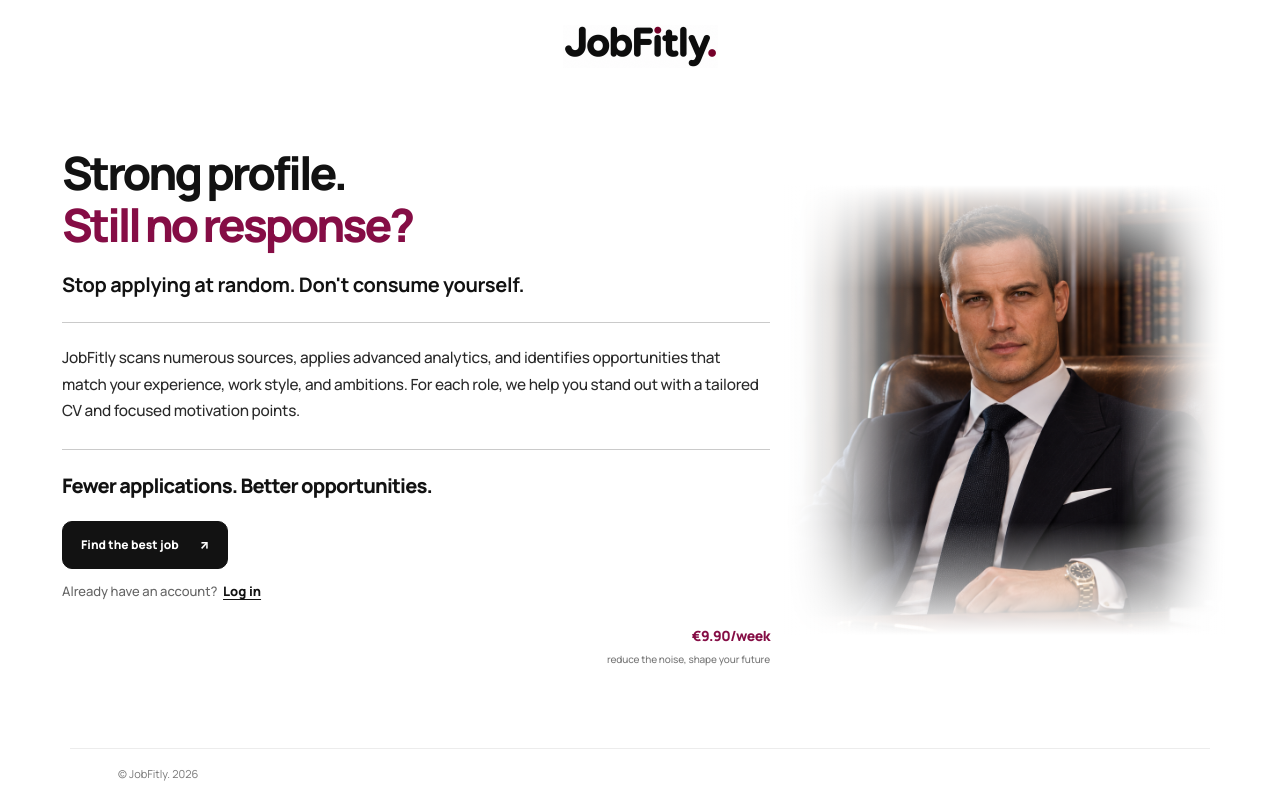
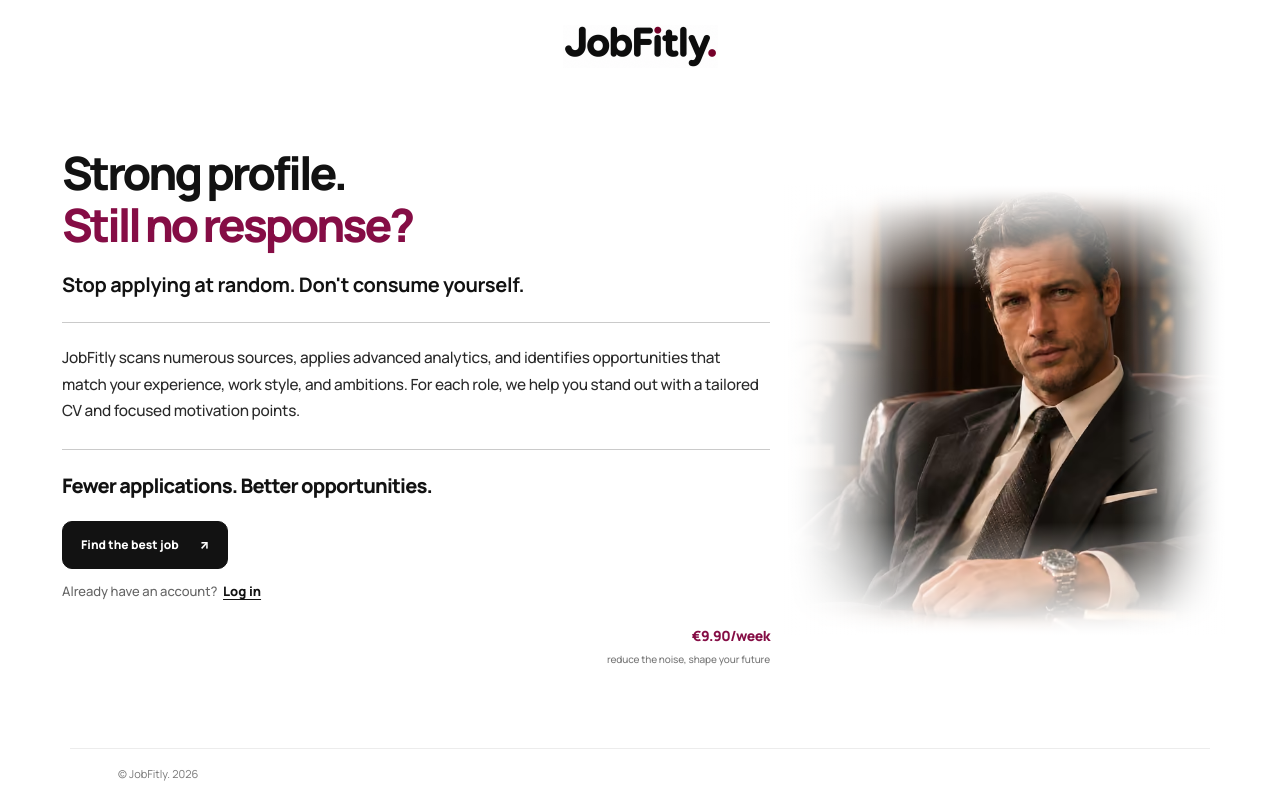
Before and after one commit to ulascanatilgan-rgb/jobfitly, a Flask app: page / in a window 1280 px wide. Run offline with Flask 3, Linux system fonts and the light colour scheme; some libraries are stand-ins or nearby versions.

Commit message:
Replace JobFitly landing executive portrait without changing page layout

```diff
--- a/static/style.css
+++ b/static/style.css
@@ -236,7 +236,7 @@
 .flow-main .kit-text{font-size:12px;line-height:1.8;padding:20px;border:1px solid #dedede;border-radius:12px;background:rgba(248,248,248,.7);white-space:pre-wrap}
 .flow-main .kit-actions{gap:8px}
 .flow-main .kit-actions .btn{font-size:11px;min-height:38px;padding:9px 13px}
-/* Landing portrait: original bytes retained; CSS only controls the visual fade. */
+/* Landing portrait: retain the original layout and white-fade styling. */
 .hero.hero-clean.hero-with-portrait{display:grid;grid-template-columns:minmax(0,1fr) minmax(220px,.63fr);gap:12px;align-items:center;max-width:1240px;padding-right:32px;padding-left:42px}
 .hero-with-portrait .hero-clean-inner{width:100%;position:relative;z-index:2}
 .hero-full-image{position:relative;margin:0;width:100%;max-height:460px;height:450px;align-self:center;overflow:hidden}
@@ -353,7 +353,7 @@ body{font-size:13px}
  .hero-full-image{display:none}
  .hero-mobile-portrait{
   display:block;width:100%;height:clamp(190px,53vw,275px);margin:1px 0 15px;
-  background-image:linear-gradient(to right,#fff 0%,rgba(255,255,255,0) 16%,rgba(255,255,255,0) 84%,#fff 100%),linear-gradient(to bottom,#fff 0%,rgba(255,255,255,0) 18%,rgba(255,255,255,0) 76%,#fff 100%),url('/static/executive-office-original.png');
+  background-image:linear-gradient(to right,#fff 0%,rgba(255,255,255,0) 16%,rgba(255,255,255,0) 84%,#fff 100%),linear-gradient(to bottom,#fff 0%,rgba(255,255,255,0) 18%,rgba(255,255,255,0) 76%,#fff 100%),url('/static/jobfitly-executive-hero.avif');
   background-size:100% 100%,100% 100%,cover;background-position:center,center,center 42%;
   background-repeat:no-repeat;filter:none;
  }
--- a/templates/index.html
+++ b/templates/index.html
@@ -1,4 +1,4 @@
-<!doctype html><html lang="en"><head><meta charset="utf-8"><meta name="viewport" content="width=device-width,initial-scale=1,viewport-fit=cover"><meta name="theme-color" content="#ffffff"><meta name="apple-mobile-web-app-capable" content="yes"><meta name="apple-mobile-web-app-status-bar-style" content="default"><meta name="apple-mobile-web-app-title" content="JobFitly"><meta name="description" content="JobFitly. Five jobs worth your time. Matched to who you are and what you want next."><title>JobFitly. — Jobs that fit you.</title><link rel="preconnect" href="https://fonts.googleapis.com"><link rel="preconnect" href="https://fonts.gstatic.com" crossorigin><link href="https://fonts.googleapis.com/css2?family=Manrope:wght@400;500;600;700;800&display=swap" rel="stylesheet"><link rel="stylesheet" href="/static/style.css?v=20261123c"><link rel="manifest" href="/static/manifest.webmanifest?v=20261121b"><link rel="apple-touch-icon" href="/static/jobfitly-logo.png"><link rel="icon" href="/static/favicon.svg" type="image/svg+xml"></head><body>
+<!doctype html><html lang="en"><head><meta charset="utf-8"><meta name="viewport" content="width=device-width,initial-scale=1,viewport-fit=cover"><meta name="theme-color" content="#ffffff"><meta name="apple-mobile-web-app-capable" content="yes"><meta name="apple-mobile-web-app-status-bar-style" content="default"><meta name="apple-mobile-web-app-title" content="JobFitly"><meta name="description" content="JobFitly. Five jobs worth your time. Matched to who you are and what you want next."><title>JobFitly. — Jobs that fit you.</title><link rel="preconnect" href="https://fonts.googleapis.com"><link rel="preconnect" href="https://fonts.gstatic.com" crossorigin><link href="https://fonts.googleapis.com/css2?family=Manrope:wght@400;500;600;700;800&display=swap" rel="stylesheet"><link rel="stylesheet" href="/static/style.css?v=20261123hero1"><link rel="manifest" href="/static/manifest.webmanifest?v=20261121b"><link rel="apple-touch-icon" href="/static/jobfitly-logo.png"><link rel="icon" href="/static/favicon.svg" type="image/svg+xml"></head><body>
 <div id="toast" class="toast" aria-live="polite"></div>
 <section id="landing" class="landing landing-clean">
 <header class="site-header landing-head landing-head-clean"><img class="brand-logo" alt="JobFitly." src="/static/jobfitly-logo.png"></header>
@@ -18,7 +18,7 @@
     <div class="hero-pricing reveal-intro reveal-pricing" aria-label="Subscription price"><strong class="hero-pricing-price">€9.90/week</strong><small class="hero-pricing-tagline">reduce the noise, shape your future</small></div>
   </div>
   <figure class="hero-full-image">
-    <img src="/static/executive-office-original.png" alt="Executive office portrait" onerror="this.parentElement.remove()" width="1536" height="1024">
+    <img src="/static/jobfitly-executive-hero.avif" alt="Executive office portrait" onerror="this.parentElement.remove()" width="1536" height="1024">
   </figure>
 </main>
 <footer class="landing-footer"><span>© JobFitly. 2026</span></footer></section>
```
Also changed, not shown: tests/test_documents_flow.py (+4 -3 lines), tests/test_ui_refresh.py (+1 -1 lines), static/jobfitly-executive-hero.avif (added).
